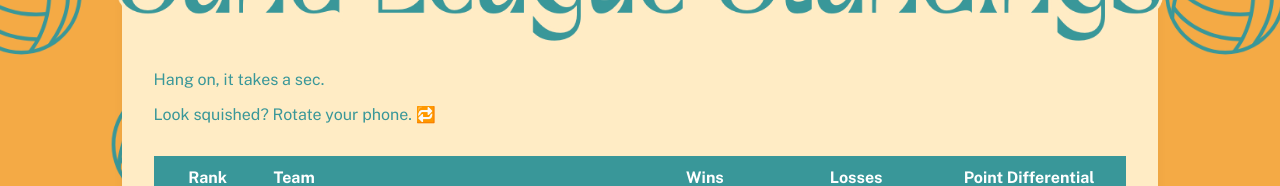
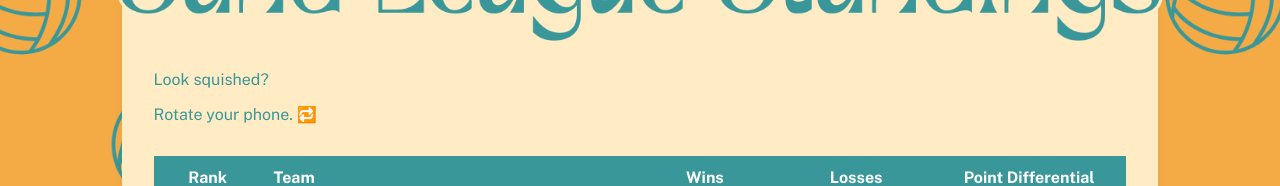
Before and after one commit to jessieldevine/avc-standings, a React (Vite) app: page / in a window 1280 px wide. Shown: the part 457-643 px from the top of the page. Built offline with nearby package versions, Linux system fonts and the light colour scheme; no server answers.

Commit message:
editing text

```diff
--- a/src/App.jsx
+++ b/src/App.jsx
@@ -44,8 +44,8 @@ function App() {
             className="header-image"
           />
  <p style={{ color: "var(--color-lagoon)" }}>
-           Hang on, it takes a sec. </p>
- <p style={{ color: "var(--color-lagoon)" }}>Look squished? Rotate your phone. 🔁
+           Look squished?</p>
+ <p style={{ color: "var(--color-lagoon)" }}> Rotate your phone. 🔁
           </p>
           <table className="standings-table" style={{ width: "100%", tableLayout: "fixed" }}>
             <thead>
```
